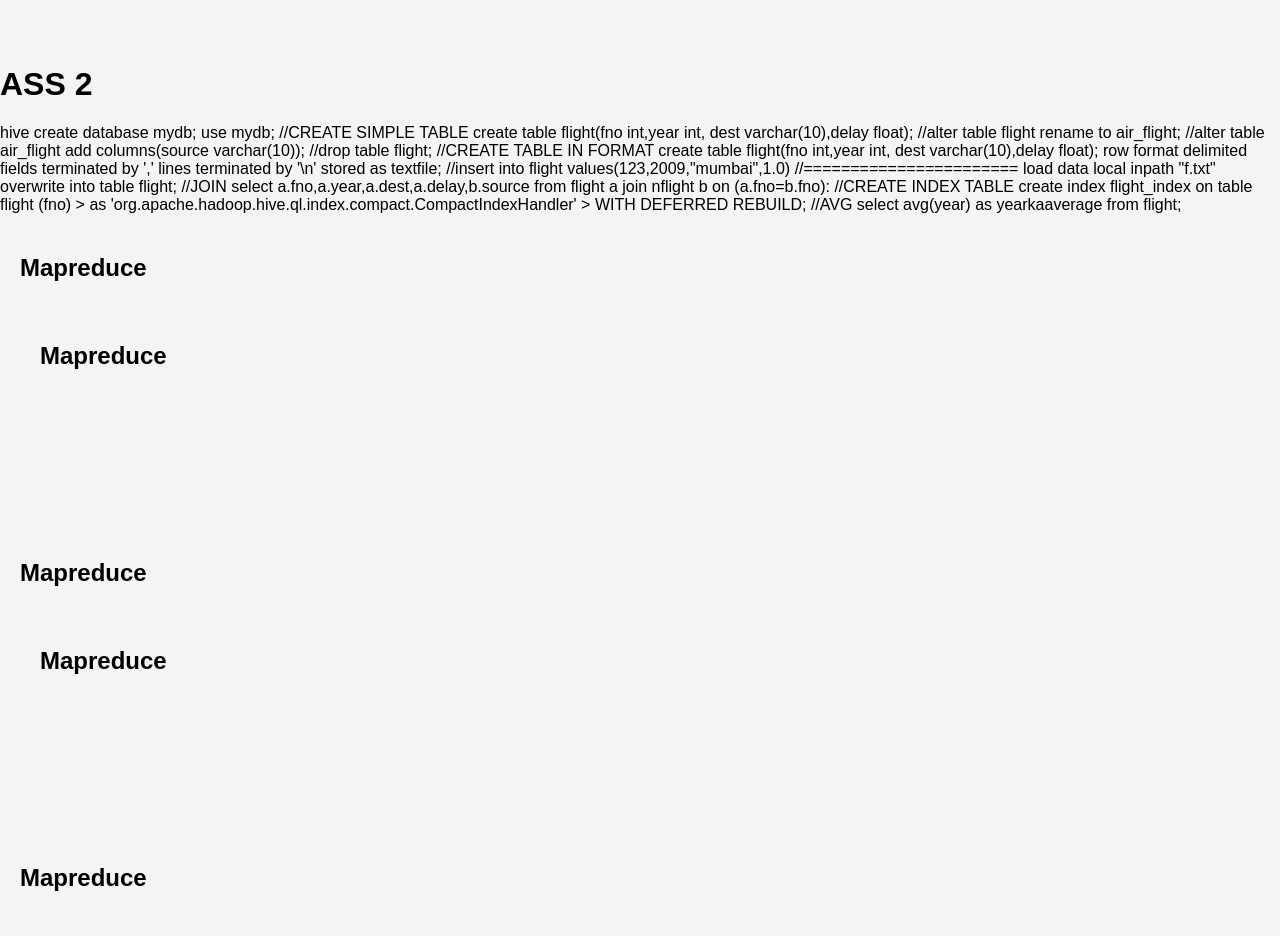
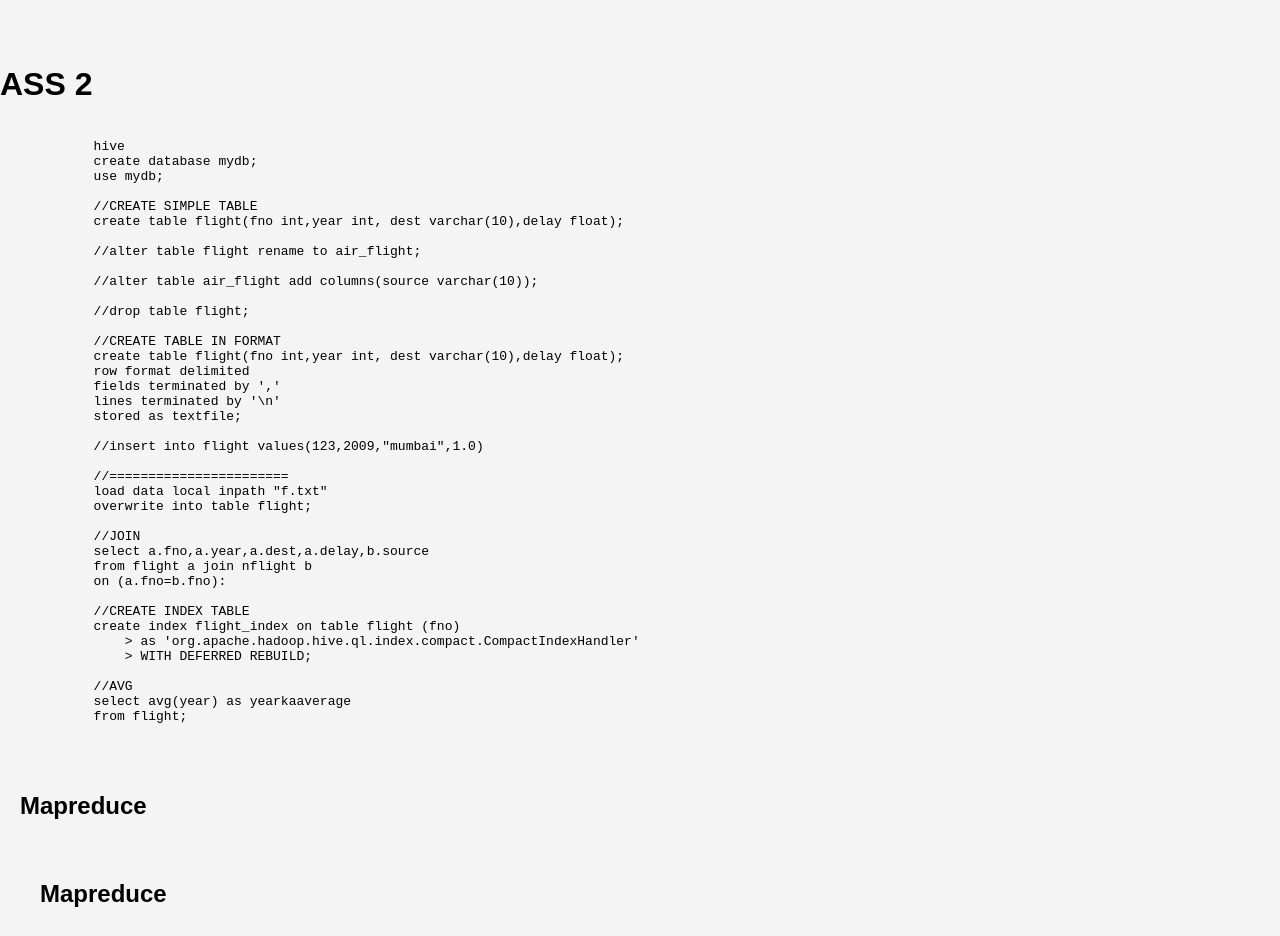
Before and after one commit to uniquepupil/dsbda, a plain HTML site: page index.html in a window 1280 px wide. Shown: the part 8100-9036 px from the top of the page. Drawn offline with Linux system fonts and the light colour scheme.

Commit message:
Update index.html

```diff
--- a/index.html
+++ b/index.html
@@ -540,6 +540,7 @@
     </section>
     <div>
         <h1> ASS 2 </h1>
+         <pre><code>
             hive
             create database mydb;
             use mydb;
@@ -579,6 +580,7 @@ create index flight_index on table flight (fno)
             //AVG
             select avg(year) as yearkaaverage
             from flight;
+    </code></pre>
     </div>
     <section id="code5">
         <h2>Mapreduce</h2>
```
Lines whose indentation alone changed are shown as unchanged.
